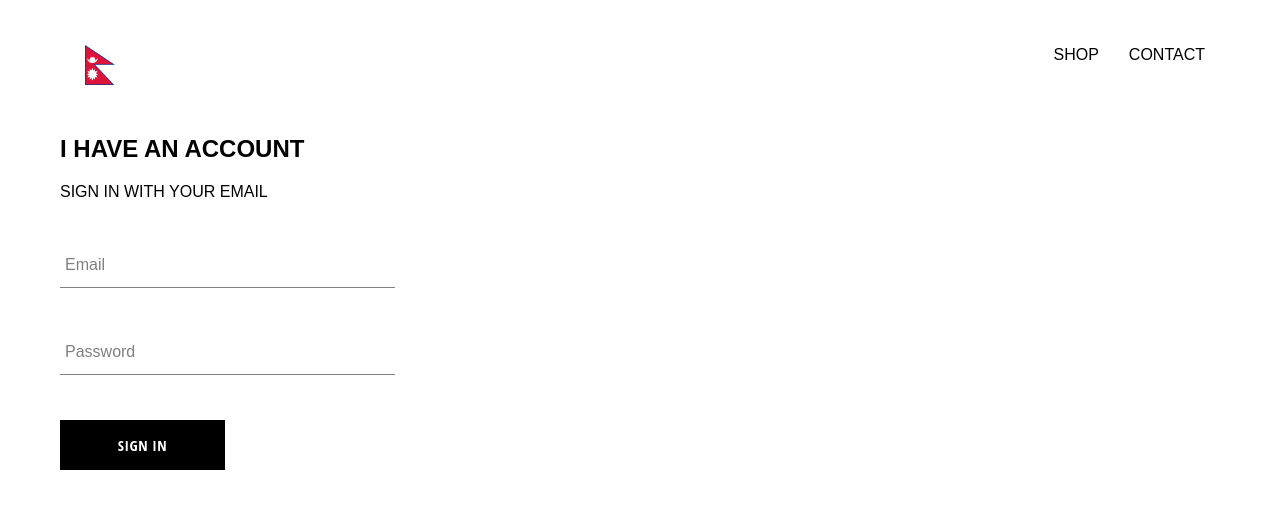
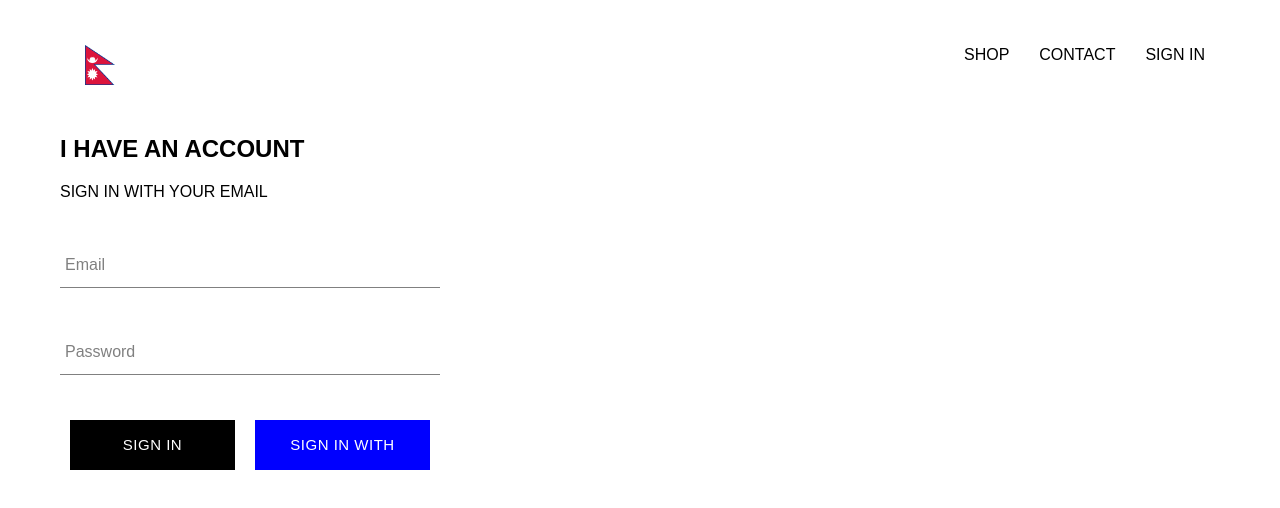
Before and after one commit to NikhilKapali/kuro-shopping, a React (Create React App) app: page /signin in a window 1280 px wide. Shown: the top 508 px of the page. Built offline with nearby package versions, Linux system fonts and the light colour scheme; no server answers; a web font is replaced by a local one.

Commit message:
SignIN with firebase

```diff
--- a/package.json
+++ b/package.json
@@ -6,6 +6,7 @@
     "@testing-library/jest-dom": "^5.11.6",
     "@testing-library/react": "^11.2.2",
     "@testing-library/user-event": "^12.6.0",
+    "firebase": "^8.2.9",
     "node-sass": "^4.14.1",
     "react": "^17.0.1",
     "react-dom": "^17.0.1",
--- a/src/App.css
+++ b/src/App.css
@@ -7,3 +7,7 @@
   text-decoration: none;
   color: black;
 }
+
+* {
+  box-sizing: border-box;
+}
--- a/src/App.js
+++ b/src/App.js
@@ -1,4 +1,5 @@
 import './App.css';
+import React from 'react'
 import { Switch, Route } from 'react-router-dom';
 
 import HomePage from './pages/homepage/homepage';
@@ -8,11 +9,34 @@
 import Header from './components/header/header';
 
 import SignInandSignUp from './pages/sign_in_sign_up/sign_in_sign_up';
+import { auth } from './firebase/firebase';
 
-function App() {
+
+class App extends React.Component {
+  constructor() {
+    super();
+    this.state = {
+      currentUser: null,
+    }
+  }
+
+  unsubscribeFromAuth = null
+
+  componentDidMount() {
+    this.unsubscribeFromAuth = auth.onAuthStateChanged(user => {
+      this.setState({ currentUser: user });
+      console.log(user);
+
+    });
+  }
+
+  componentWillUnmount() {
+    this.unsubscribeFromAuth();
+  }
+  render() {
     return (
       <div>
-      <Header />
+        <Header currentUser={this.state.currentUser} />
         <Switch>
           <Route exact path='/' component={HomePage} />
           <Route path='/signin' component={SignInandSignUp} />
@@ -22,5 +46,6 @@
       </div>
     );
   }
+}
 
 export default App;
--- a/src/components/custom_button/custom_button.jsx
+++ b/src/components/custom_button/custom_button.jsx
@@ -2,9 +2,12 @@
 
 import "./custom_button.scss";
 
-const CustomButton = ({ children, ...otherProps }) => {
+const CustomButton = ({ children, isGoogleSignIn, ...otherProps }) => {
   return (
-    <button className="custom__button" {...otherProps}>
+    <button
+      className={`${isGoogleSignIn ? "google__login" : ""} custom__button`}
+      {...otherProps}
+    >
       {children}
     </button>
   );
--- a/src/components/custom_button/custom_button.scss
+++ b/src/components/custom_button/custom_button.scss
@@ -9,14 +9,23 @@
   background-color: black;
   color: white;
   text-transform: uppercase;
-  font-family: "Open Sans Condensed";
-  font-weight: bolder;
+  font-weight: lighter;
   border: none;
   cursor: pointer;
+  margin: 0 10px;
 
   &:hover {
-    background-color: white;
+    background-color: grey;
     color: black;
     border: 1px solid black;
   }
+  &.google__login {
+    background-color: blue;
+    color: white;
+
+    &:hover {
+      background-color: indigo;
+      border: none;
+    }
+  }
 }
--- a/src/components/header/header.jsx
+++ b/src/components/header/header.jsx
@@ -2,7 +2,9 @@
 import { Link } from "react-router-dom";
 import "./header.scss";
 
-function header() {
+import { auth } from "../../firebase/firebase";
+
+function header({ currentUser }) {
   return (
     <div className="header">
       <Link to="/" className="logo__container">
@@ -22,6 +24,15 @@
         <Link className="option" to="/shop">
           CONTACT
         </Link>
+        {currentUser ? (
+          <div className="option" onClick={() => auth.signOut()}>
+            SIGN OUT
+          </div>
+        ) : (
+          <Link className="option" to="/signin">
+            SIGN IN
+          </Link>
+        )}
       </div>
     </div>
   );
--- a/src/components/header/header.scss
+++ b/src/components/header/header.scss
@@ -20,6 +20,7 @@
 
     .option {
       padding: 10px 15px;
+      cursor: pointer;
     }
   }
 }
--- a/src/components/sign_in/sign_in.jsx
+++ b/src/components/sign_in/sign_in.jsx
@@ -2,6 +2,8 @@
 import CustomButton from "../custom_button/custom_button";
 
 import Form_Input from "../form_input/form_input";
+
+import { signInWithGoogle } from "../../firebase/firebase";
 
 import "./sign_in.scss";
 
@@ -47,9 +49,15 @@
             label="Password"
             required
           />
-          <CustomButton type="submit" value="Submit">
-            Sign In
-          </CustomButton>
+          <div className="buttons">
+            <CustomButton type="submit" value="Submit">
+              Sign In
+            </CustomButton>
+            <CustomButton onClick={signInWithGoogle} isGoogleSignIn>
+              {""}
+              Sign In With Google{""}
+            </CustomButton>
+          </div>
         </form>
       </div>
     );
--- a/src/components/sign_in/sign_in.scss
+++ b/src/components/sign_in/sign_in.scss
@@ -1,9 +1,14 @@
 .sign_in {
-  width: 40vh;
+  width: 380px;
   display: flex;
   flex-direction: column;
 
   .title {
     margin: 10px 0;
   }
+
+  .buttons {
+    display: flex;
+    justify-content: space-between;
+  }
 }
--- /dev/null
+++ b/src/firebase/firebase.js
@@ -0,0 +1,25 @@
+import firebase from 'firebase/app'
+import 'firebase/firestore'
+import 'firebase/auth'
+
+
+const config = {
+    apiKey: "AIzaSyC1Jde6s5xdt4yLrbEsvE9n6bbxb7JwiIY",
+    authDomain: "gassensor-dcdd7.firebaseapp.com",
+    databaseURL: "https://gassensor-dcdd7.firebaseio.com",
+    projectId: "gassensor-dcdd7",
+    storageBucket: "gassensor-dcdd7.appspot.com",
+    messagingSenderId: "1032382303272",
+    appId: "1:1032382303272:web:c3ab09c562ccf786c3f91d"
+};
+
+firebase.initializeApp(config);
+
+export const auth = firebase.auth();
+export const firestore = firebase.firestore();
+
+const provider = new firebase.auth.GoogleAuthProvider();
+provider.setCustomParameters({ prompt: 'select_account' });
+export const signInWithGoogle = () => auth.signInWithPopup(provider);
+
+export default firebase;
```
Also changed, not shown: 2 other files (tests, documents, lock files or other folders). Lines whose indentation alone changed are shown as unchanged.
